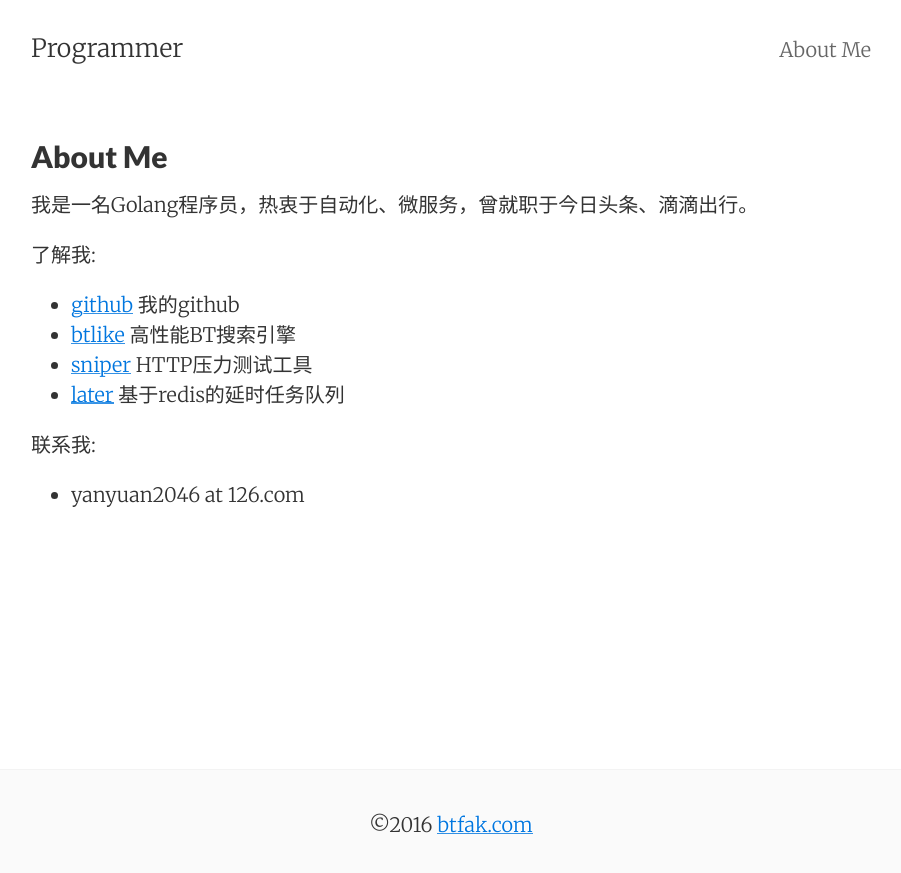
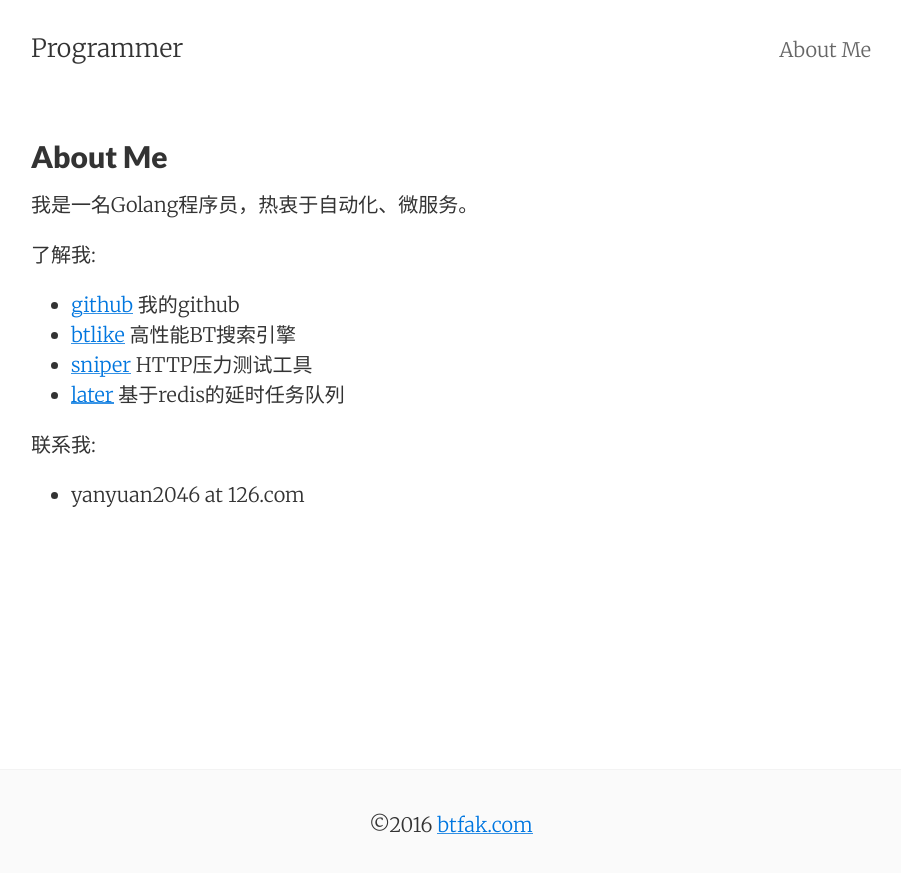
Before and after one commit to btfak/btfak.github.io, a Jekyll site: the page built from about.md, in a window 1280 px wide. Shown: the top 873 px of the page, without its empty margins (189-1090 px from the left). Built offline with Jekyll 4.4.1, drawn with Linux system fonts in a browser that asks for light colours.

Commit message:
fix: remove company infomation
Change-Id: I94342c2e7845dc45718b52ea68c33b428dec96c9

```diff
--- a/about.md
+++ b/about.md
@@ -5,7 +5,7 @@ permalink: /about/
 tags: about
 ---
 
-我是一名Golang程序员，热衷于自动化、微服务，曾就职于今日头条、滴滴出行。
+我是一名Golang程序员，热衷于自动化、微服务。
 
 了解我:
 
```
